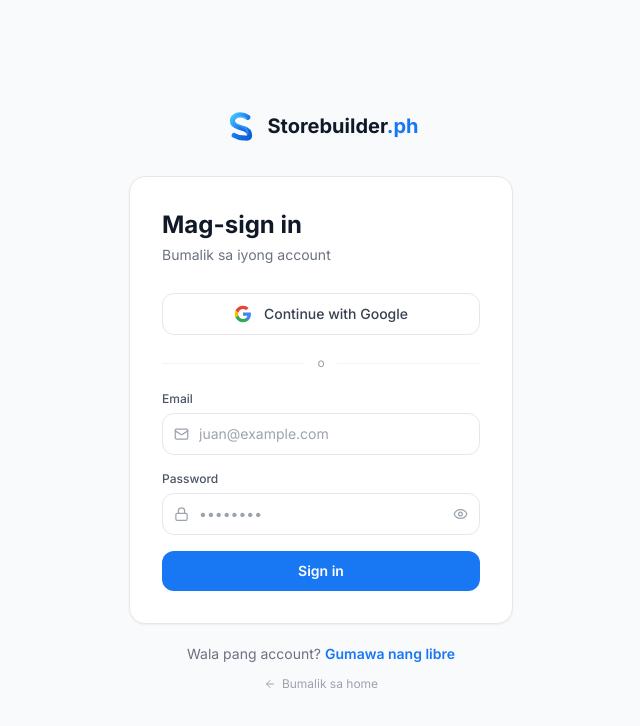
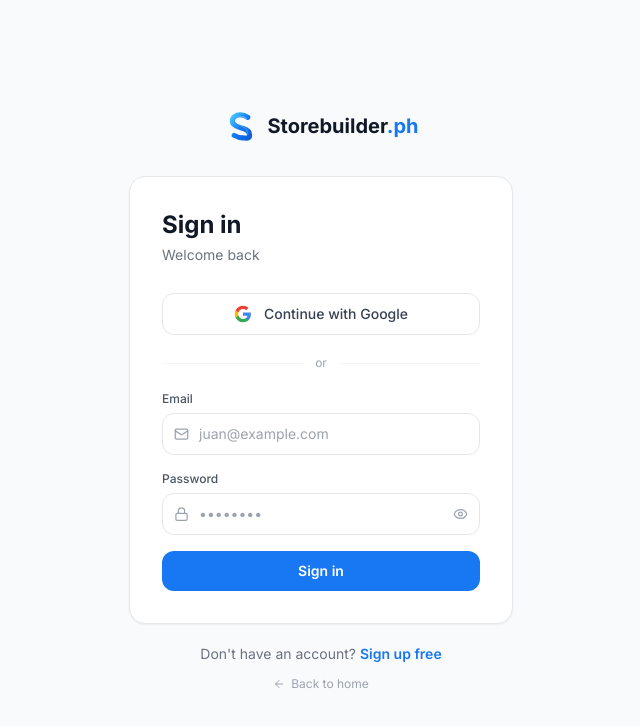
Before and after one commit to markzkieshulala-coder/Storebuilder.ph, a Next.js app: page /auth/signin in a window 1280 px wide. Shown: the top 726 px of the page, without its empty margins (319-959 px from the left). Built offline with nearby package versions, Linux system fonts and the light colour scheme.

Commit message:
Update app/auth/signin/page.tsx: Phase 10 changes

```diff
--- a/app/auth/signin/page.tsx
+++ b/app/auth/signin/page.tsx
@@ -53,8 +53,8 @@
         </div>
 
         <div className="bg-white border border-gray-200 rounded-2xl p-8 shadow-sm">
-          <h1 className="text-2xl font-bold text-gray-900 mb-1">Mag-sign in</h1>
-          <p className="text-gray-500 text-sm mb-7">Bumalik sa iyong account</p>
+          <h1 className="text-2xl font-bold text-gray-900 mb-1">Sign in</h1>
+          <p className="text-gray-500 text-sm mb-7">Welcome back</p>
 
           {/* Google */}
           <button
@@ -72,7 +72,7 @@
 
           <div className="flex items-center gap-3 mb-5">
             <div className="flex-1 h-px bg-gray-100" />
-            <span className="text-xs text-gray-400">o</span>
+            <span className="text-xs text-gray-400">or</span>
             <div className="flex-1 h-px bg-gray-100" />
           </div>
 
@@ -128,14 +128,14 @@
         </div>
 
         <p className="text-center text-sm text-gray-500 mt-5">
-          Wala pang account?{" "}
+          Don&apos;t have an account?{" "}
           <Link href="/auth/register" className="font-semibold hover:underline" style={{ color: BLUE }}>
-            Gumawa nang libre
+            Sign up free
           </Link>
         </p>
         <Link href="/" className="flex items-center gap-1.5 justify-center mt-3 text-xs text-gray-400 hover:text-gray-600 transition-colors">
           <ArrowLeft size={12} />
-          Bumalik sa home
+          Back to home
         </Link>
       </div>
     </div>
```
